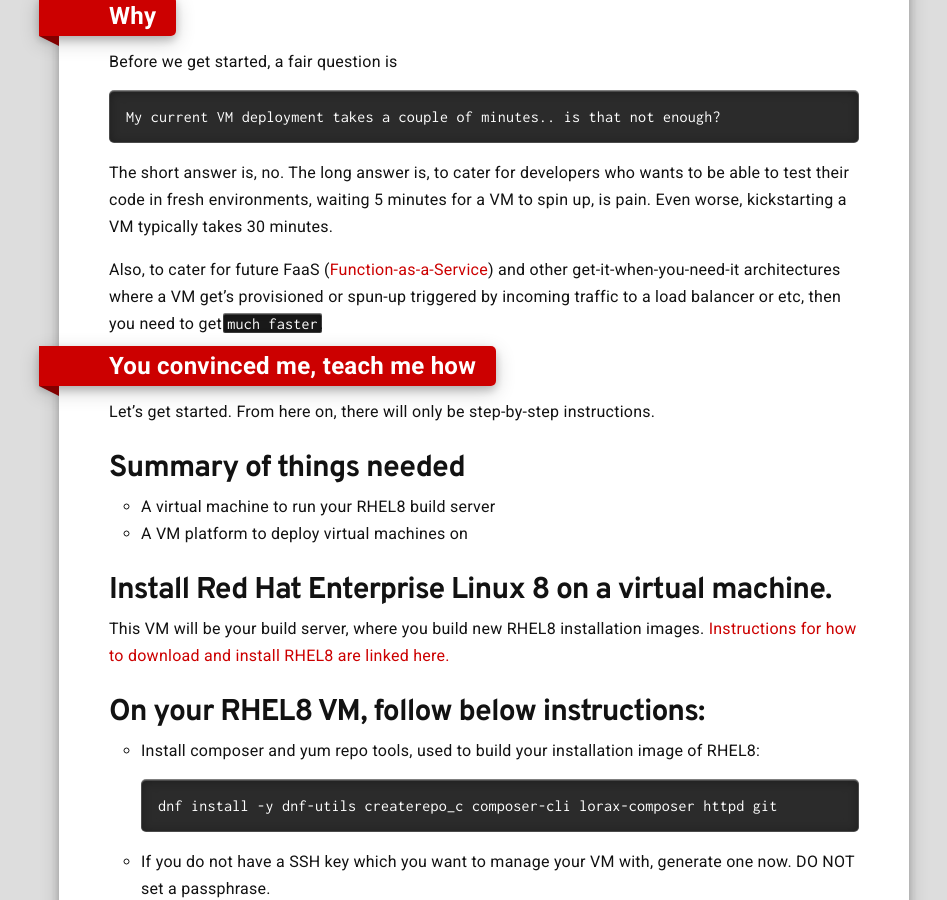
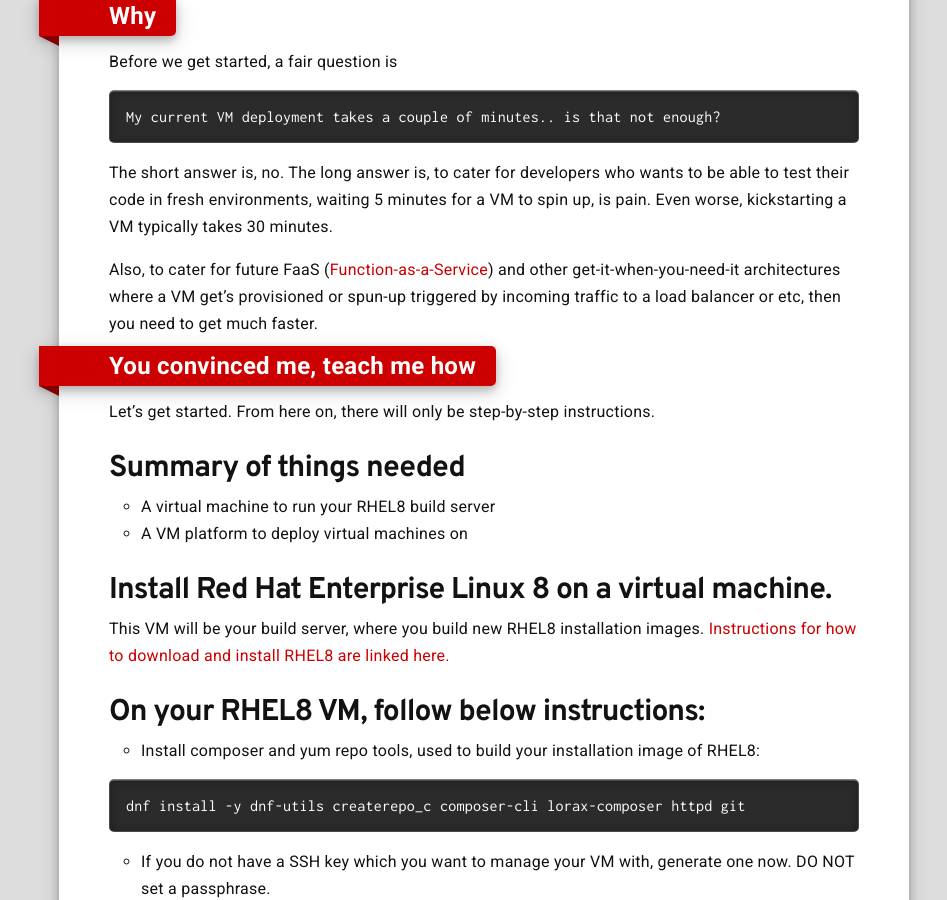
Before and after one commit to RedHatNordicsSA/RedHatNordicsSA.github.io, a Jekyll site: the page built from _posts/2019-03-24-rhel8-really-fast.markdown, in a window 1280 px wide and 900 px high, scrolled down 770 px. Shown: the whole window, without its empty margins (156-1103 px from the left). Built offline with Jekyll 4.4.1, drawn with Linux system fonts in a browser that asks for light colours.

````diff
--- a/_posts/2019-03-24-rhel8-really-fast.markdown
+++ b/_posts/2019-03-24-rhel8-really-fast.markdown
@@ -36,7 +36,7 @@ to spin up, is pain. Even worse, kickstarting a VM typically takes 30 minutes.
 Also, to cater for future FaaS ([Function-as-a-Service](https://en.wikipedia.org/wiki/Function_as_a_service)) and other
 get-it-when-you-need-it architectures where a VM get's provisioned or spun-up
 triggered by incoming traffic to a load balancer or etc, then you need to get
-``much faster``.
+much faster.
 
 <p><banner_h>You convinced me, teach me how</banner_h></p>
 Let's get started. From here on, there will only be step-by-step instructions.
@@ -54,6 +54,7 @@ This VM will be your build server, where you build new RHEL8 installation images
 
 * Install composer and yum repo tools, used to build your installation image
 of RHEL8:
+
 ```
 dnf install -y dnf-utils createrepo_c composer-cli lorax-composer httpd git
 ```
````
